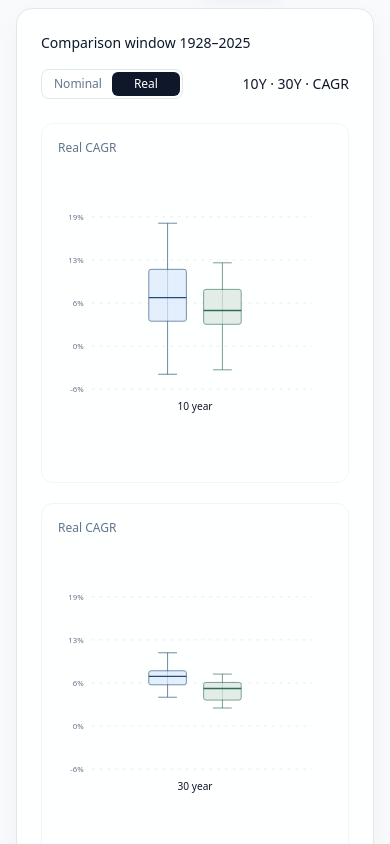
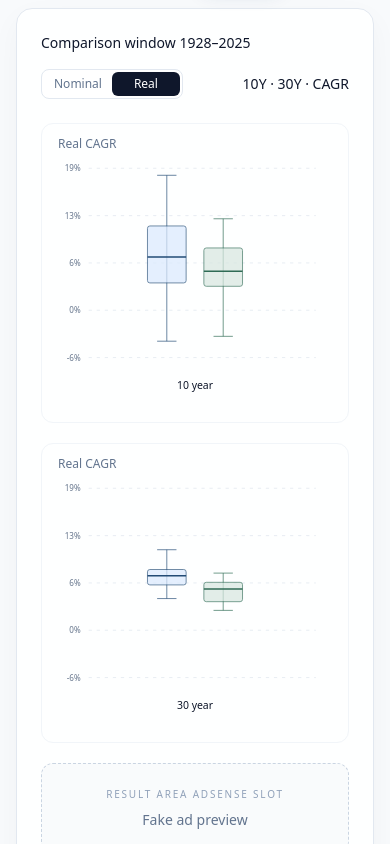
Before and after one commit to horizonworks-lab/portfolio-lab, a React (Vite) app: page / in a window 390 px wide. Shown: the part 1300-2144 px from the top of the page. Built offline with nearby package versions, Linux system fonts and the light colour scheme.

Commit message:
Update App.jsx

```diff
--- a/src/App.jsx
+++ b/src/App.jsx
@@ -143,7 +143,7 @@ function getScale(boxes) {
 
 function BoxPlot({ h, scale, dataA, dataB }) {
   const { min, max, ticks } = scale;
-  const y = (v) => 260 - ((v - min) / (max - min)) * 220;
+  const y = (v) => 255 - ((v - min) / (max - min)) * 235;
   const Box = ({ d, x, color, fill }) => (
     <g>
       <line x1={x} x2={x} y1={y(d.low)} y2={y(d.high)} stroke={color} strokeWidth="1.15" opacity="0.72" />
@@ -163,7 +163,7 @@ function BoxPlot({ h, scale, dataA, dataB }) {
       ))}
       <Box d={dataA} x={145} color="#224b75" fill="#dbeafe" />
       <Box d={dataB} x={215} color="#2f6b55" fill="#d8e7e0" />
-      <text x="180" y="286" textAnchor="middle" fontSize="13" fill="#0f172a">{h} year</text>
+      <text x="180" y="294" textAnchor="middle" fontSize="13" fill="#0f172a">{h} year</text>
     </svg>
   );
 }
@@ -197,10 +197,8 @@ function Chart({ a, b, h1, h2, mode, setMode }) {
 
       <div className="grid grid-cols-1 md:grid-cols-2 gap-5 md:gap-8">
         {boxes.map(({ h, a: boxA, b: boxB }) => (
-          <div key={h} className="border border-slate-100 rounded-xl p-3 md:p-4 relative h-[360px] md:h-[330px]">
-            <div className="absolute left-4 top-4 text-xs text-slate-500 font-medium">
-              {mode} CAGR
-            </div>
+          <div key={h} className="border border-slate-100 rounded-xl p-2 md:p-4 relative h-[300px] md:h-[330px]">
+            <div className="absolute left-4 top-3 text-xs text-slate-500 font-medium z-10">{mode} CAGR</div>
 
             <BoxPlot h={h} scale={scale} dataA={boxA} dataB={boxB} />
           </div>
```
